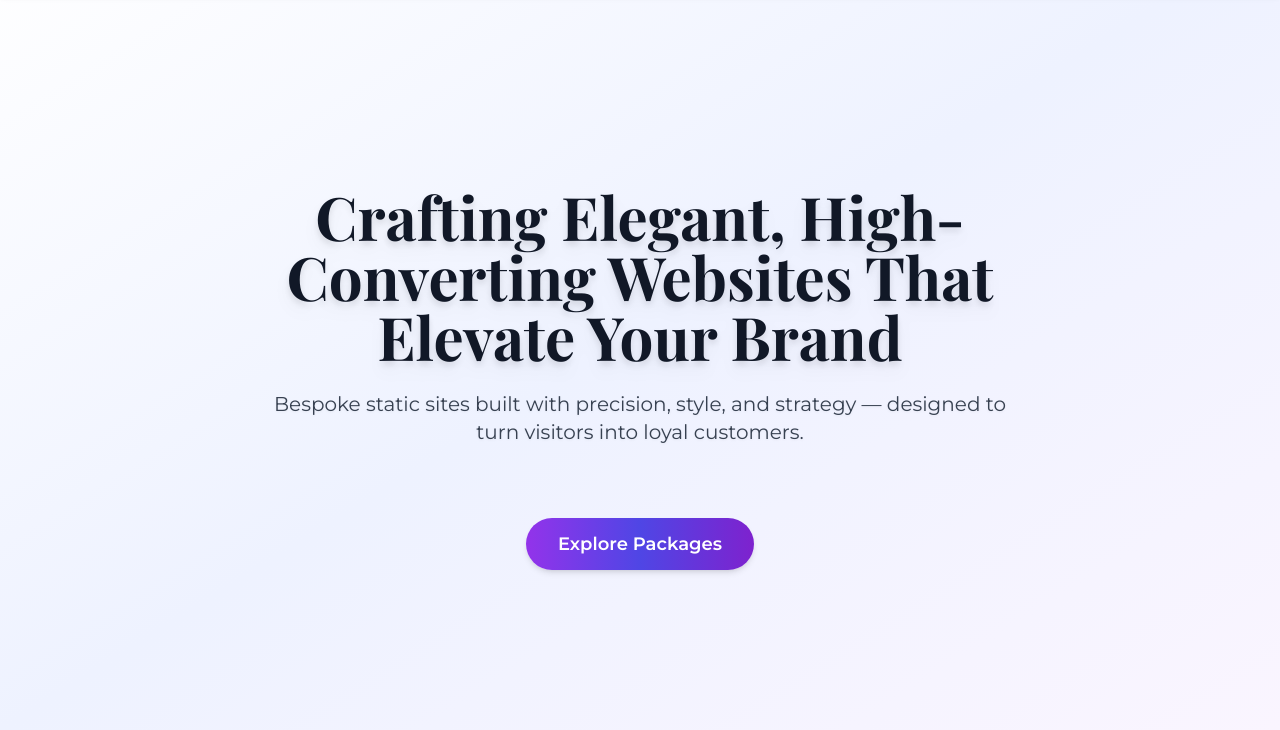
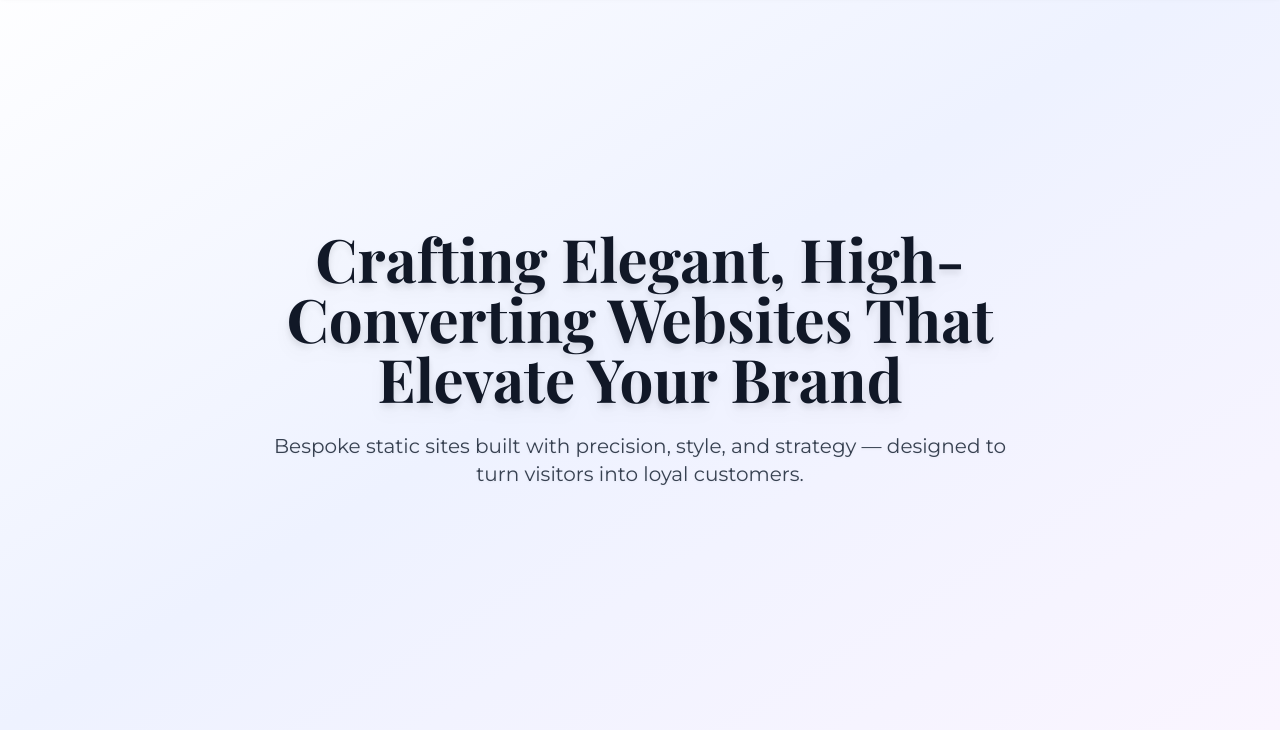
Before and after one commit to Shanza-28/Portfolio, a plain HTML site: page index.html in a window 1280 px wide. Shown: the part 70-800 px from the top of the page. Drawn offline with nearby package versions, Linux system fonts and the light colour scheme.

Commit message:
Update index.html

```diff
--- a/index.html
+++ b/index.html
@@ -107,11 +107,6 @@
     <p class="text-lg md:text-xl text-gray-700 max-w-3xl mb-10 drop-shadow-sm">
       Bespoke static sites built with precision, style, and strategy — designed to turn visitors into loyal customers.
     </p>
- <div class="text-center mt-8">
-  <a href="packages.html" class="inline-block text-white text-lg font-semibold bg-gradient-to-r from-purple-600 via-indigo-600 to-purple-700 px-8 py-3 rounded-full shadow-md hover:shadow-xl hover:scale-105 transition-all duration-300 ease-in-out">
-     Explore Packages
-  </a>
-</div>
   </section>
 
   <!-- ABOUT -->
```
